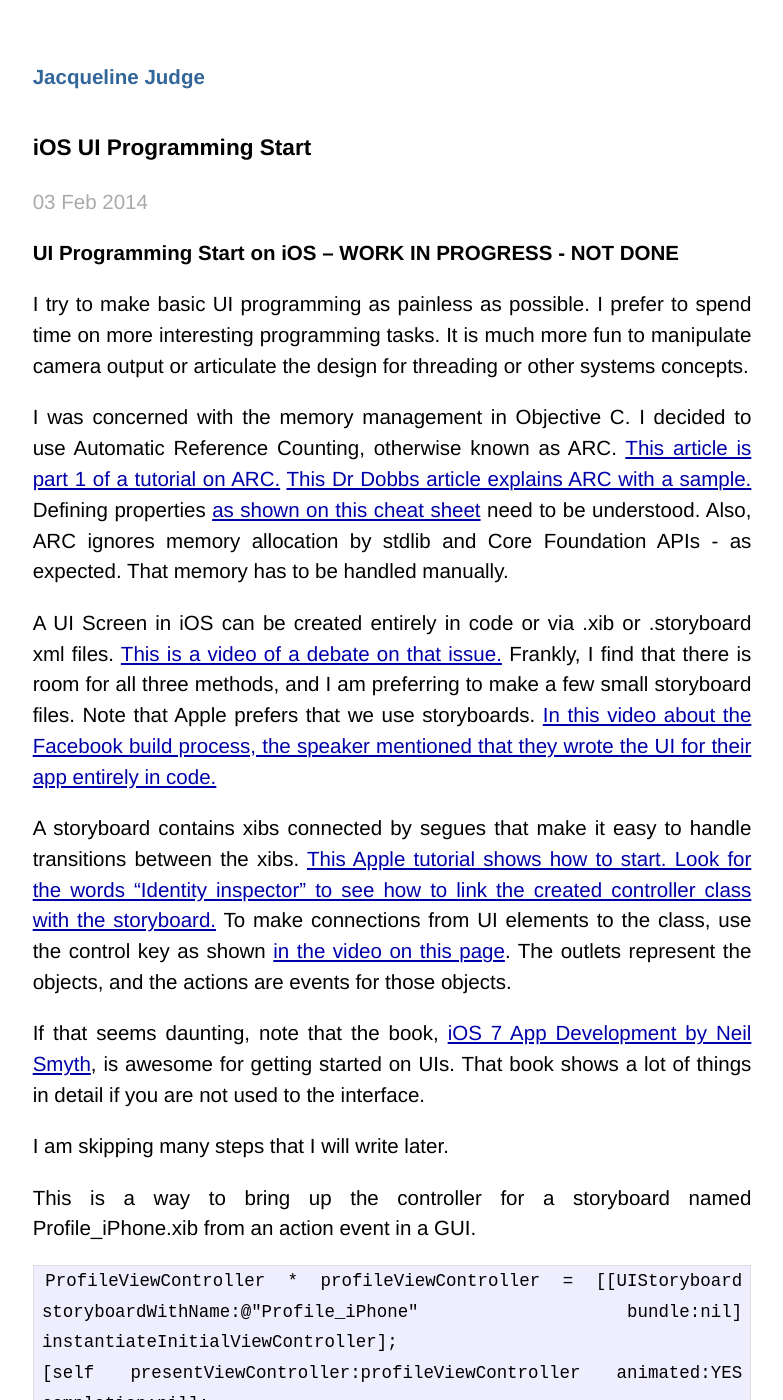
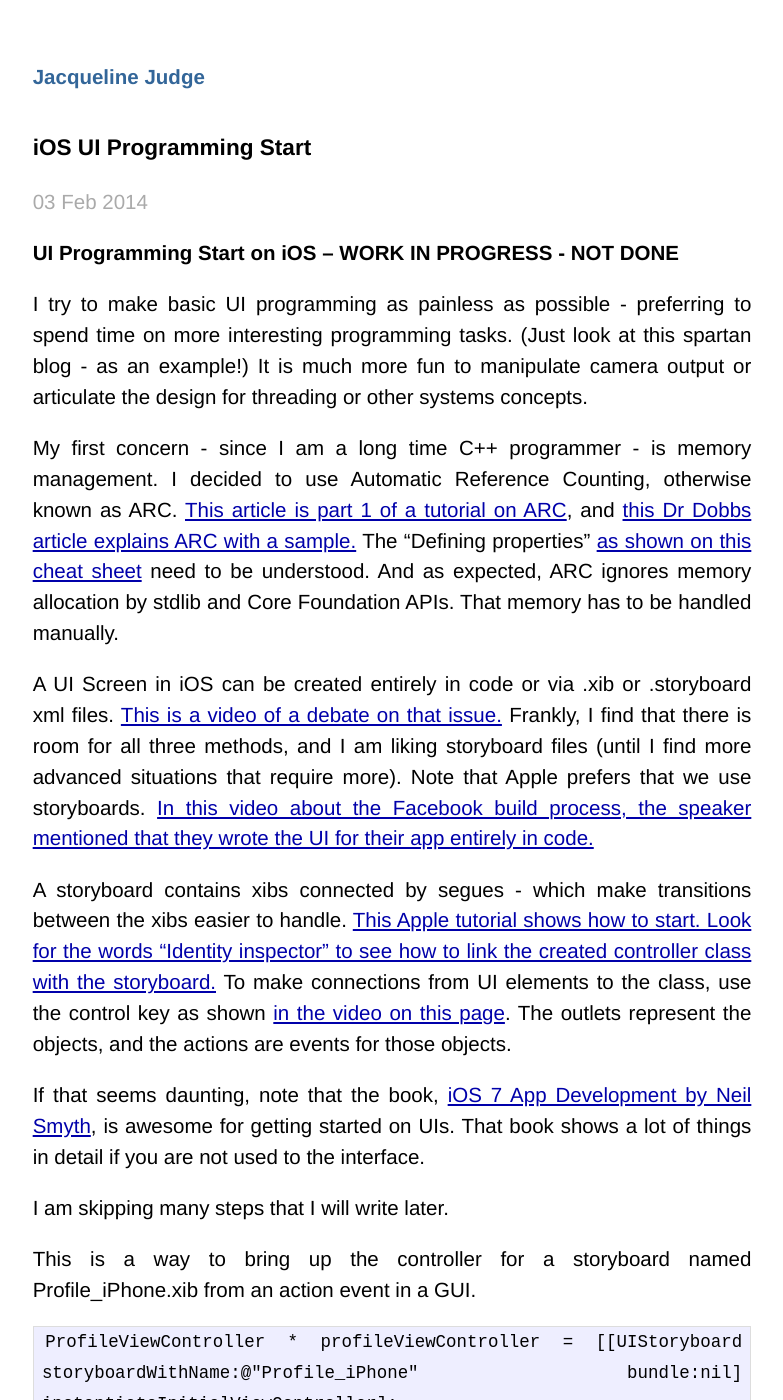
Before and after one commit to jjudge7/jjudge7.github.io, a Jekyll site: the page built from _posts/2014-02-03-begin.md, in a window 1280 px wide and 1400 px high. Shown: the whole window, without its empty margins (248-1031 px from the left). Built offline with Jekyll 4.4.1, drawn with Linux system fonts in a browser that asks for light colours; comment, search, counter and statistics services are not loaded.

Commit message:
More changes to first post

```diff
--- a/_posts/2014-02-03-begin.md
+++ b/_posts/2014-02-03-begin.md
@@ -5,14 +5,14 @@ title: "iOS UI Programming Start"
 
 ##UI Programming Start on iOS -- WORK IN PROGRESS - NOT DONE
 
-I try to make basic UI programming as painless as possible.  I prefer to spend time on more interesting programming tasks.  It is much more fun to manipulate camera output or articulate the design for threading or other systems concepts.
+I try to make basic UI programming as painless as possible - preferring to spend time on more interesting programming tasks.  (Just look at this spartan blog - as an example!)  It is much more fun to manipulate camera output or articulate the design for threading or other systems concepts.
 
-I was concerned with the memory management in Objective C.  I decided to use Automatic Reference Counting, otherwise known as ARC.  [This article is part 1 of a tutorial on ARC.](http://www.raywenderlich.com/5677/beginning-arc-in-ios-5-part-1)  [This Dr Dobbs article explains ARC with a sample.](
-http://www.drdobbs.com/mobile/automatic-reference-counting-on-ios/240000820) Defining properties [as shown on this cheat sheet](http://cdn1.raywenderlich.com/downloads/RW-Objective-C-Cheatsheet-v-1-5.pdf) need to be understood.  Also, ARC ignores memory allocation by stdlib and Core Foundation APIs - as expected.  That memory has to be handled manually.
+My first concern - since I am a long time C++ programmer - is memory management.  I decided to use Automatic Reference Counting, otherwise known as ARC.  [This article is part 1 of a tutorial on ARC](http://www.raywenderlich.com/5677/beginning-arc-in-ios-5-part-1), and [this Dr Dobbs article explains ARC with a sample.](
+http://www.drdobbs.com/mobile/automatic-reference-counting-on-ios/240000820) The "Defining properties" [as shown on this cheat sheet](http://cdn1.raywenderlich.com/downloads/RW-Objective-C-Cheatsheet-v-1-5.pdf) need to be understood.  And as expected, ARC ignores memory allocation by stdlib and Core Foundation APIs.  That memory has to be handled manually.
 
-A UI Screen in iOS can be created entirely in code or via .xib or .storyboard xml files.  [This is a video of a debate on that issue.](http://www.raywenderlich.com/51992/storyboards-vs-nibs-vs-code-the-great-debate) Frankly, I find that there is room for all three methods, and I am preferring to make a few small storyboard files.  Note that Apple prefers that we use storyboards.  [In this video about the Facebook build process, the speaker mentioned that they wrote the UI for their app entirely in code.](http://www.youtube.com/watch?v=I5RqcYzrY4Y&feature=youtu.be&t=15m20s)
+A UI Screen in iOS can be created entirely in code or via .xib or .storyboard xml files.  [This is a video of a debate on that issue.](http://www.raywenderlich.com/51992/storyboards-vs-nibs-vs-code-the-great-debate) Frankly, I find that there is room for all three methods, and I am liking storyboard files (until I find more advanced situations that require more).  Note that Apple prefers that we use storyboards.  [In this video about the Facebook build process, the speaker mentioned that they wrote the UI for their app entirely in code.](http://www.youtube.com/watch?v=I5RqcYzrY4Y&feature=youtu.be&t=15m20s)
 
-A storyboard contains xibs connected by segues that make it easy to handle transitions between the xibs. [This Apple tutorial shows how to start.  Look for the words "Identity inspector" to see how to link the created controller class with the storyboard.](https://developer.apple.com/library/ios/referencelibrary/GettingStarted/RoadMapiOS/SecondTutorial.html#//apple_ref/doc/uid/TP40011343-CH8-SW1)  To make connections from UI elements to the class, use the control key as shown [in the video on this page](http://oleb.net/blog/2011/06/creating-outlets-and-actions-via-drag-and-drop-in-xcode-4/).  The outlets represent the objects, and the actions are events for those objects.
+A storyboard contains xibs connected by segues - which make transitions between the xibs easier to handle. [This Apple tutorial shows how to start.  Look for the words "Identity inspector" to see how to link the created controller class with the storyboard.](https://developer.apple.com/library/ios/referencelibrary/GettingStarted/RoadMapiOS/SecondTutorial.html#//apple_ref/doc/uid/TP40011343-CH8-SW1)  To make connections from UI elements to the class, use the control key as shown [in the video on this page](http://oleb.net/blog/2011/06/creating-outlets-and-actions-via-drag-and-drop-in-xcode-4/).  The outlets represent the objects, and the actions are events for those objects.
 
 If that seems daunting, note that the book, [iOS 7 App Development by Neil Smyth](http://www.amazon.com/iOS-7-App-Development-Essentials-ebook/dp/B00FPT5BKK/ref=sr_1_1?s=digital-text&ie=UTF8&qid=1391741951&sr=1-1), is awesome for getting started on UIs.  That book shows a lot of things in detail if you are not used to the interface.
 
```
